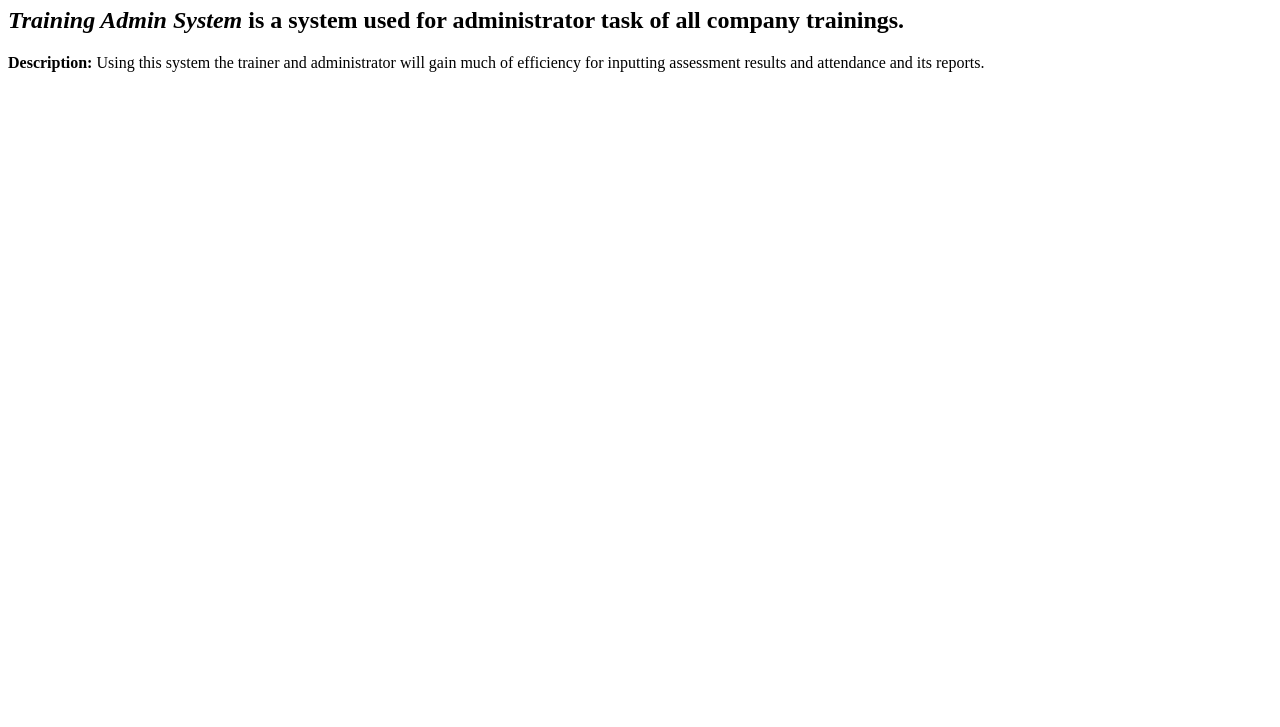
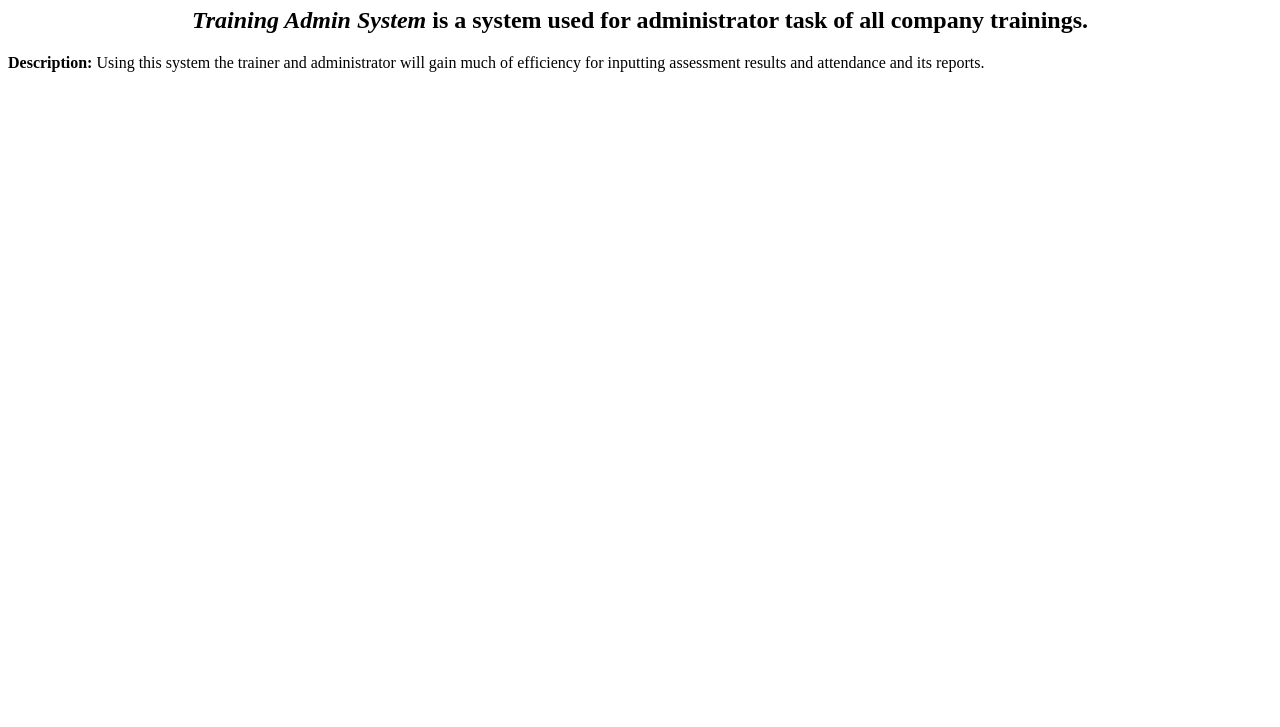
Before and after one commit to inezs/training_admin_system, a plain HTML site: page index.html in a window 1280 px wide. Shown: the part 73-800 px from the top of the page. Drawn offline with Linux system fonts and the light colour scheme.

Commit message:
align center

```diff
--- a/index.html
+++ b/index.html
@@ -5,7 +5,7 @@
 	</head>
 	<body>
 	<h1 align="center" style="color:blue">Training Admin System</h1>
-	<h2><i>Training Admin System</i> is a system used for administrator task of all company trainings.</h2>
+	<h2 align="center"><i>Training Admin System</i> is a system used for administrator task of all company trainings.</h2>
 	<p><b>Description: </b>Using this system the trainer and administrator will gain much of efficiency for inputting assessment results and attendance and its reports.</p>
 	</body>
 </html>
```
